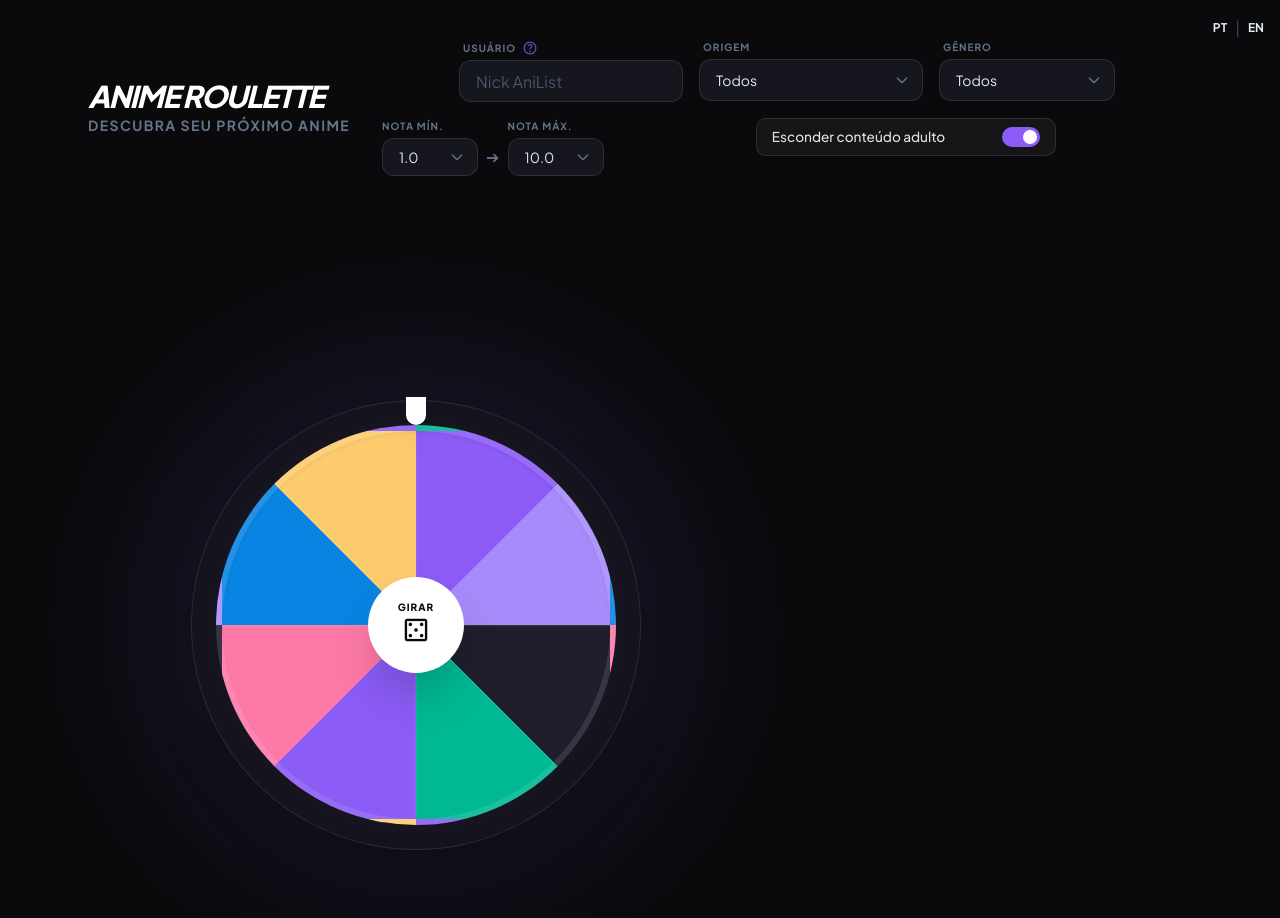
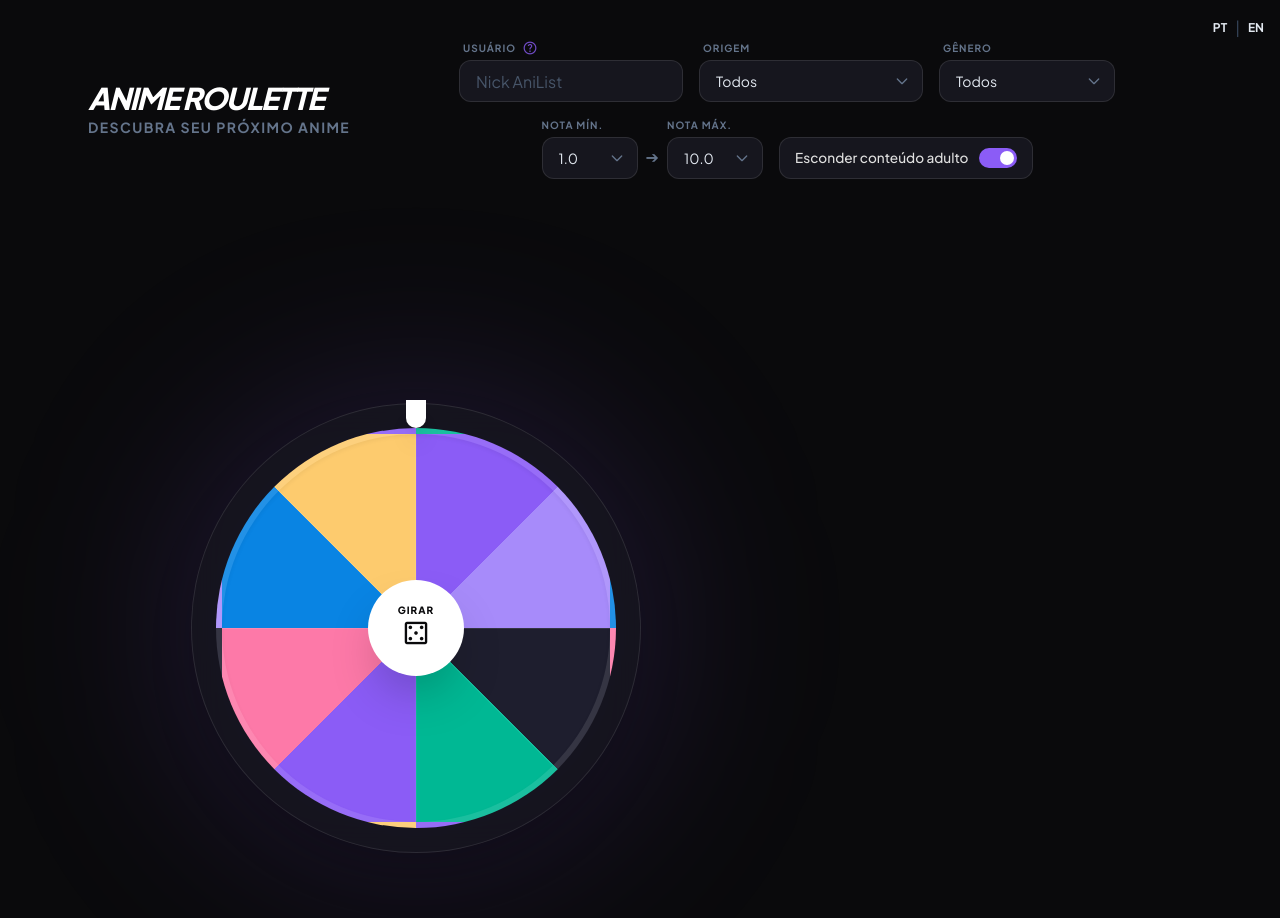
Before and after one commit to Rafinha-rf/anime-roulette, a plain HTML site: page index.html in a window 1280 px wide. Shown: the top 918 px of the page. Drawn offline with nearby package versions, Linux system fonts and the light colour scheme.

Commit message:
fixed layout

```diff
--- a/css/style.css
+++ b/css/style.css
@@ -37,25 +37,30 @@
     -webkit-overflow-scrolling: touch;
 }
 
-/* NSFW Switch Section */
 .nsfw-container {
     display: flex;
     justify-content: space-between;
     align-items: center;
-    background: rgba(255, 255, 255, 0.05);
-    padding: 8px 15px;
-    border-radius: 10px;
-    margin: 0 auto 20px auto;
+
+    background-color: #16161e;
+    border: 1px solid rgba(255, 255, 255, 0.1);
+
+    gap: 10px;
+    padding: 0 15px;
+    border-radius: 12px;
+    height: 42px;
     width: 100%;
-    max-width: 300px;
     box-sizing: border-box;
-    border: 1px solid rgba(255, 255, 255, 0.1);
+    transition: all 0.3s ease;
+}
+
+.nsfw-container:hover {
+    border-color: rgba(139, 92, 246, 0.5);
 }
 
 .nsfw-text {
     font-size: 0.85rem;
     color: #e0e0e0;
-    margin-right: 10px;
     font-weight: 500;
 }
 
--- a/index.html
+++ b/index.html
@@ -65,33 +65,28 @@
             </p>
         </div>
 
-        <div class="flex flex-wrap gap-4 justify-center">
+        <div class="grid grid-cols-1 md:grid-cols-3 lg:flex lg:flex-wrap gap-4 justify-center items-end">
+
             <div class="flex flex-col gap-1">
                 <div class="flex items-center gap-1.5 ml-1">
                     <label class="text-[10px] font-bold text-slate-500 uppercase tracking-widest">Usuário</label>
-
                     <div class="group relative flex items-center">
-                        <span class="material-symbols-outlined text-primary/80 text-[16px] cursor-help hover:text-primary transition-colors">
-                            help
-                        </span>
-
+                        <span class="material-symbols-outlined text-primary/80 text-[16px] cursor-help hover:text-primary transition-colors">help</span>
                         <div class="absolute top-full left-0 mt-2 w-64 p-3 bg-[#1e1e2e] border border-white/10 rounded-xl text-[11px] leading-relaxed text-slate-300 shadow-2xl opacity-0 group-hover:opacity-100 pointer-events-none transition-all z-50 normal-case tracking-normal transform -translate-y-2 group-hover:translate-y-0">
                             <p id="user-help-text" class="m-0"></p>
-
                             <div class="absolute bottom-full left-1.5 border-4 border-transparent border-b-[#1e1e2e]"></div>
                         </div>
                     </div>
                 </div>
-
                 <div class="relative">
                     <input type="text" id="user-filter" placeholder="Nick AniList"
-                        class="bg-[#16161e] border border-white/10 rounded-xl px-4 py-2 text-base outline-none focus:ring-1 focus:ring-primary w-56 h-[42px] placeholder:text-slate-600">
+                        class="bg-[#16161e] border border-white/10 rounded-xl px-4 py-2 text-base outline-none focus:ring-1 focus:ring-primary w-full md:w-56 h-[42px] placeholder:text-slate-600">
                 </div>
             </div>
 
             <div class="flex flex-col gap-1">
                 <label class="text-[10px] font-bold text-slate-500 uppercase tracking-widest ml-1">Origem</label>
-                <select id="source-filter" class="custom-select w-56 h-[42px]">
+                <select id="source-filter" class="custom-select w-full md:w-56 h-[42px]">
                     <option value="all">Todos</option>
                     <option value="PLANNING">Minha Lista (Planning)</option>
                 </select>
@@ -99,14 +94,13 @@
 
             <div class="flex flex-col gap-1">
                 <label id="label-genre" class="text-[10px] font-bold text-slate-500 uppercase tracking-widest ml-1"></label>
-                <select id="genre-filter" class="custom-select w-44 h-[42px]">
-                    </select>
+                <select id="genre-filter" class="custom-select w-full md:w-44 h-[42px]"></select>
             </div>
 
             <div class="flex items-center gap-2">
                 <div class="flex flex-col gap-1">
                     <label class="text-[10px] font-bold text-slate-500 uppercase tracking-widest">Nota Mín.</label>
-                    <select id="score-min" class="custom-select w-24">
+                    <select id="score-min" class="custom-select w-24 h-[42px]">
                         <option value="1">1.0</option>
                         <option value="2">2.0</option>
                         <option value="3">3.0</option>
@@ -118,10 +112,10 @@
                         <option value="9">9.0</option>
                     </select>
                 </div>
-                <span class="text-slate-500 mt-5">➔</span>
+                <span class="text-slate-500 mt-4">➔</span>
                 <div class="flex flex-col gap-1">
                     <label class="text-[10px] font-bold text-slate-500 uppercase tracking-widest">Nota Máx.</label>
-                    <select id="score-max" class="custom-select w-24">
+                    <select id="score-max" class="custom-select w-24 h-[42px]">
                         <option value="10">10.0</option>
                         <option value="9">9.0</option>
                         <option value="8">8.0</option>
@@ -135,12 +129,15 @@
                     </select>
                 </div>
             </div>
-            <div class="nsfw-container">
-                <span class="nsfw-text" data-i18n="nsfwFilter">Esconder conteúdo adulto</span>
-                <label class="switch">
-                    <input type="checkbox" id="nsfw-filter" checked>
-                    <span class="slider round"></span>
-                </label>
+
+            <div class="w-full md:w-auto">
+                <div class="nsfw-container !m-0 !max-w-none md:!max-w-[280px]">
+                    <span class="nsfw-text" data-i18n="nsfwFilter">Esconder conteúdo adulto</span>
+                    <label class="switch">
+                        <input type="checkbox" id="nsfw-filter" checked>
+                        <span class="slider round"></span>
+                    </label>
+                </div>
             </div>
         </div>
     </header>
```
